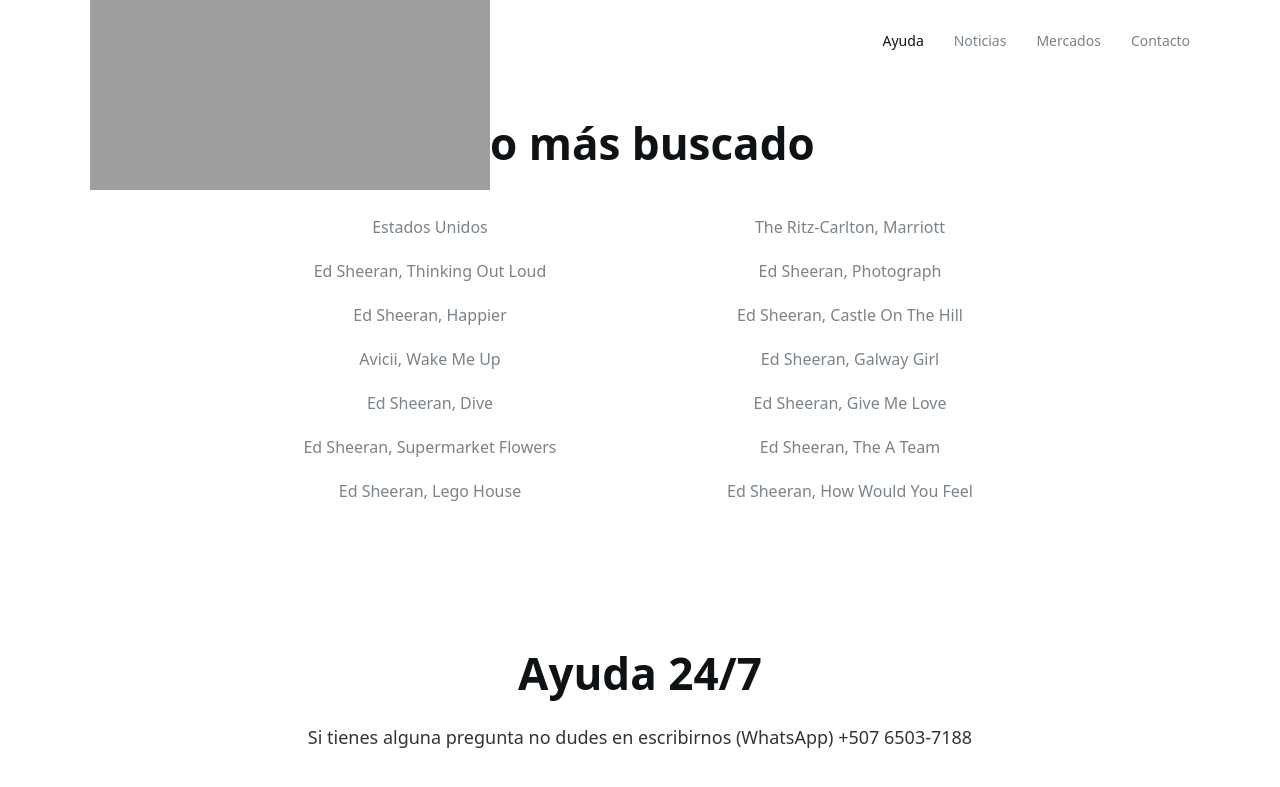
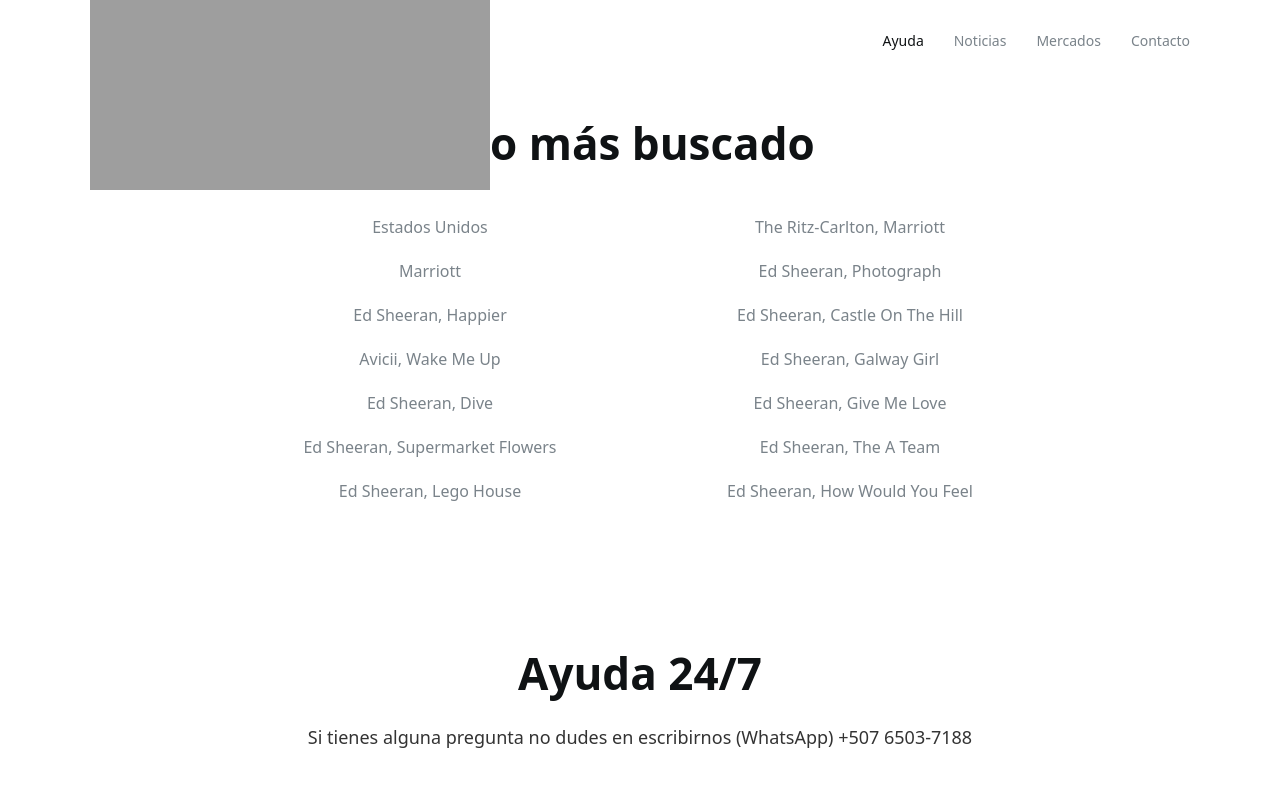
Before and after one commit to jelmii/jelmii.github.io, a Jekyll site: the page built from index.md, in a window 1280 px wide and 900 px high, scrolled down 960 px. Shown: the top 787 px of the window. Built offline with Jekyll 4.4.1, drawn with Linux system fonts in a browser that asks for light colours.

Commit message:
Update configuration.md

```diff
--- a/_docs/configuration.md
+++ b/_docs/configuration.md
@@ -1,6 +1,6 @@
 ---
 layout: doc
-title: Ed Sheeran, Thinking Out Loud
+title: Marriott
 subtitle:
 author: Ed Sheeran
 tags: featured
```
